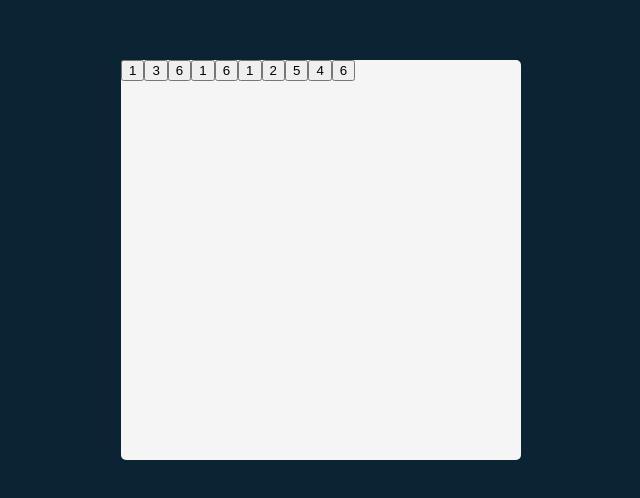
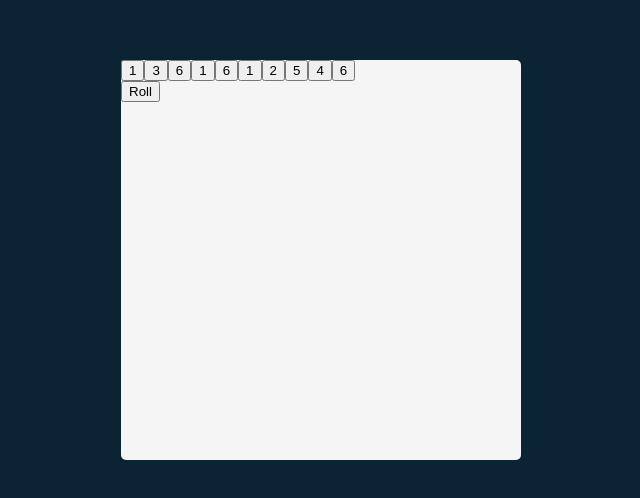
Before and after one commit to cyril-hhf/Tenzies, a React (Vite) app in the folder Tenzies/: page / in a window 1280 px wide. Shown: the part 140-638 px from the top of the page, without its empty margins (319-959 px from the left). Built offline with nearby package versions, Linux system fonts and the light colour scheme.

Commit message:
added button to roll dice(generate new array of random numbers and map to the dice elements)

```diff
--- a/Tenzies/App.jsx
+++ b/Tenzies/App.jsx
@@ -2,21 +2,26 @@ import { useState } from "react"
 import Die from "./Die"
 
 export default function App() {
-    const [dice, setDice] = useState(() => generateAllDice())
+    const [dice, setDice] = useState(generateAllNewDice())
 
-    const diceElements = dice.map(die =>
-        <Die value={die} />
-    )
-    function generateAllDice() {
+    function generateAllNewDice() {
         return new Array(10)
             .fill(0)
             .map(() => Math.ceil(Math.random() * 6))
     }
-    console.log(generateAllDice())
 
-    return <main>
-                <div className="dice-container">
-                    {diceElements}
-                </div>
-            </main>
+    function rollDice() {
+        setDice(generateAllNewDice())
+    }
+
+    const diceElements = dice.map(num => <Die value={num} />)
+
+    return (
+        <main>
+            <div className="dice-container">
+                {diceElements}
+            </div>
+            <button onClick={rollDice}>Roll</button>
+        </main>
+    )
 }
```
